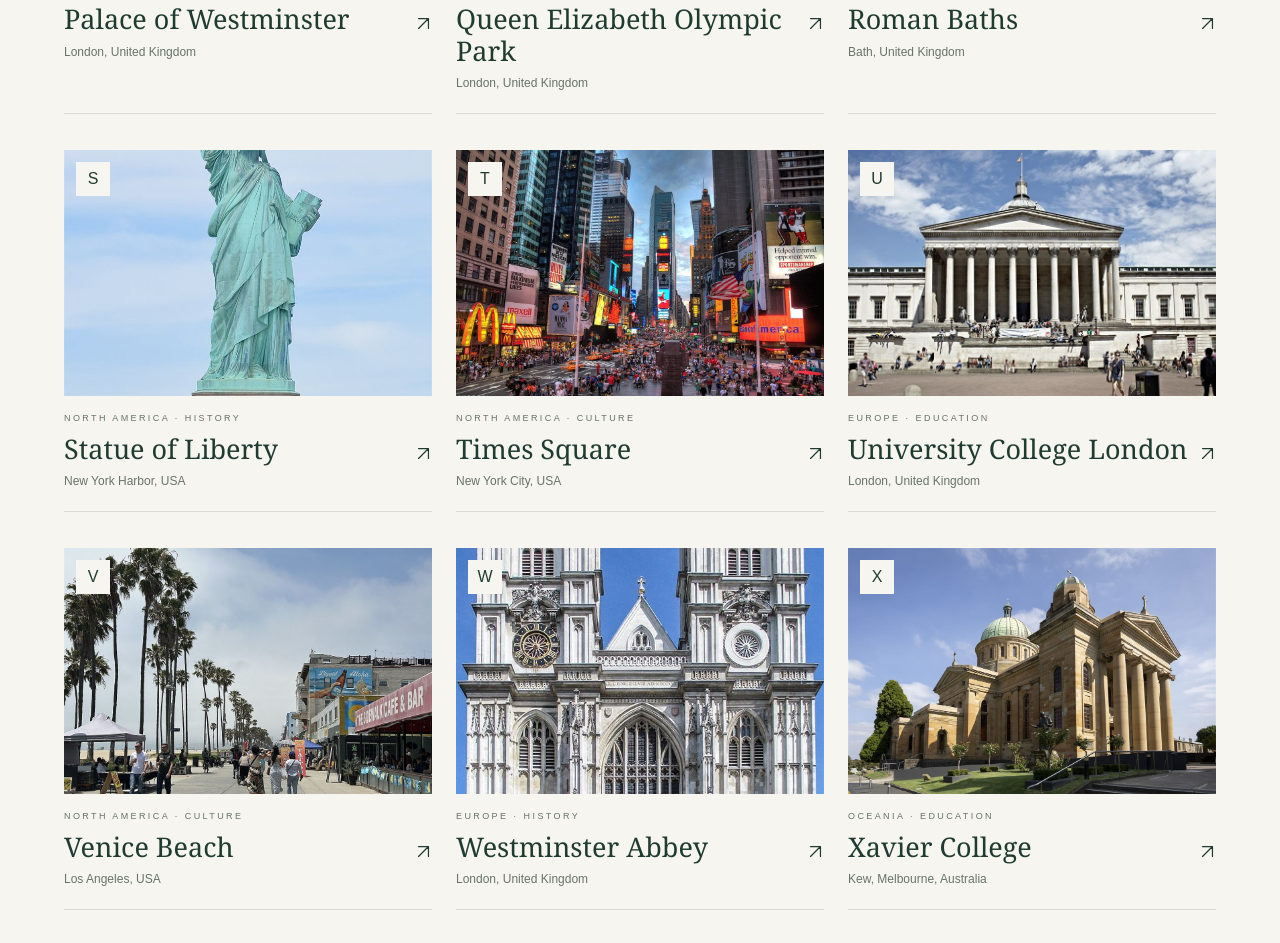
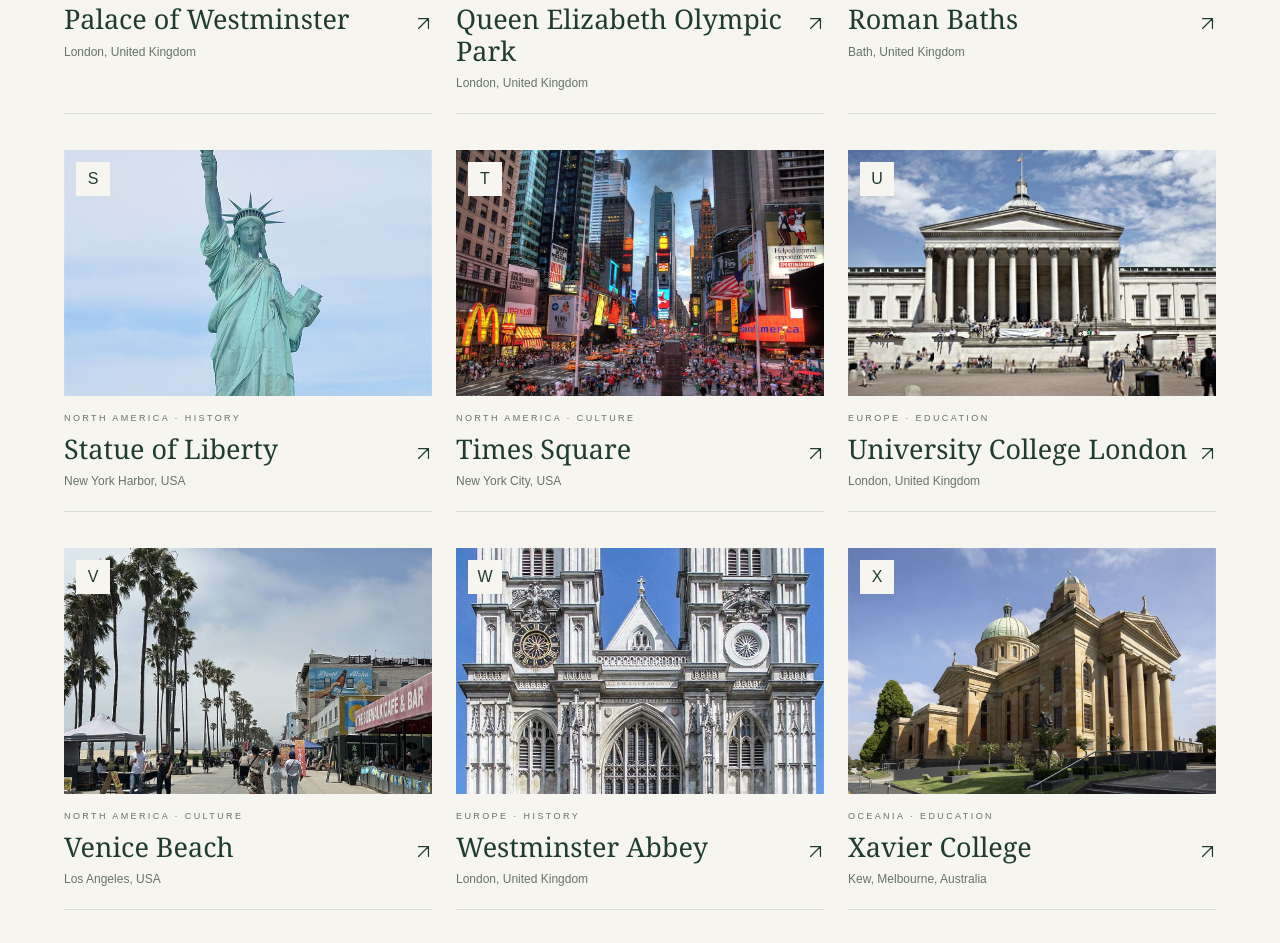
Before and after one commit to tomatgrd/landmark-atlas, a plain HTML site: page index.html in a window 1280 px wide. Shown: the part 3559-4502 px from the top of the page. Drawn offline with Linux system fonts and the light colour scheme.

Commit message:
Reframe Statue of Liberty photo to show the face

```diff
--- a/index.html
+++ b/index.html
@@ -27,6 +27,7 @@ main{animation:pageEnter .45s ease-out both}
 .filters input,.filters select{transition:border-color .25s,box-shadow .25s}
 .filters input:focus,.filters select:focus{border-color:var(--ink);box-shadow:0 0 0 2px #203c3212}
 @media(prefers-reduced-motion:reduce){html{scroll-behavior:auto}*,*::before,*::after{animation:none!important;transition:none!important}.reveal-pending{opacity:1;transform:none}}
+img[data-photo="s"]{object-position:50% 20%}
 </style></head><body><a class="sr" href="#main">Skip to content</a><header><nav class="nav" aria-label="Main navigation"><a class="brand" href="#"><b>A<svg aria-hidden="true" class="arrow-icon" viewBox="0 0 24 24" fill="none" stroke="currentColor" stroke-width="1.7" stroke-linecap="round" stroke-linejoin="round"><path d="M5 19 19 5M5 5h14v14"/></svg></b><span>LANDMARK<br>ATLAS</span></a><div class="navlinks"><a href="#explore">The collection</a><a href="#about">About the project</a></div><span class="tag">A world of stories ✳</span></nav></header><main id="main"></main><footer><p>Landmark Atlas ✳<br>An English reading journey.</p><p>26 letters. Remarkable places. One shared world.</p><p>Educational project · 2026</p></footer><script>
 const places = [
 ['Alcatraz','San Francisco, USA','North America','History','Alcatraz Island','An island with an unforgettable past.','Alcatraz is a small island in San Francisco Bay. It is best known for the former federal prison that once stood there. The island also tells stories about military history and Native American activism.','The prison buildings and the bay around them make Alcatraz one of San Francisco’s most recognisable places. Looking back towards the city, visitors can see how close the island is to everyday life, yet how isolated it must have felt.','https://www.nps.gov/alca/'],
```
